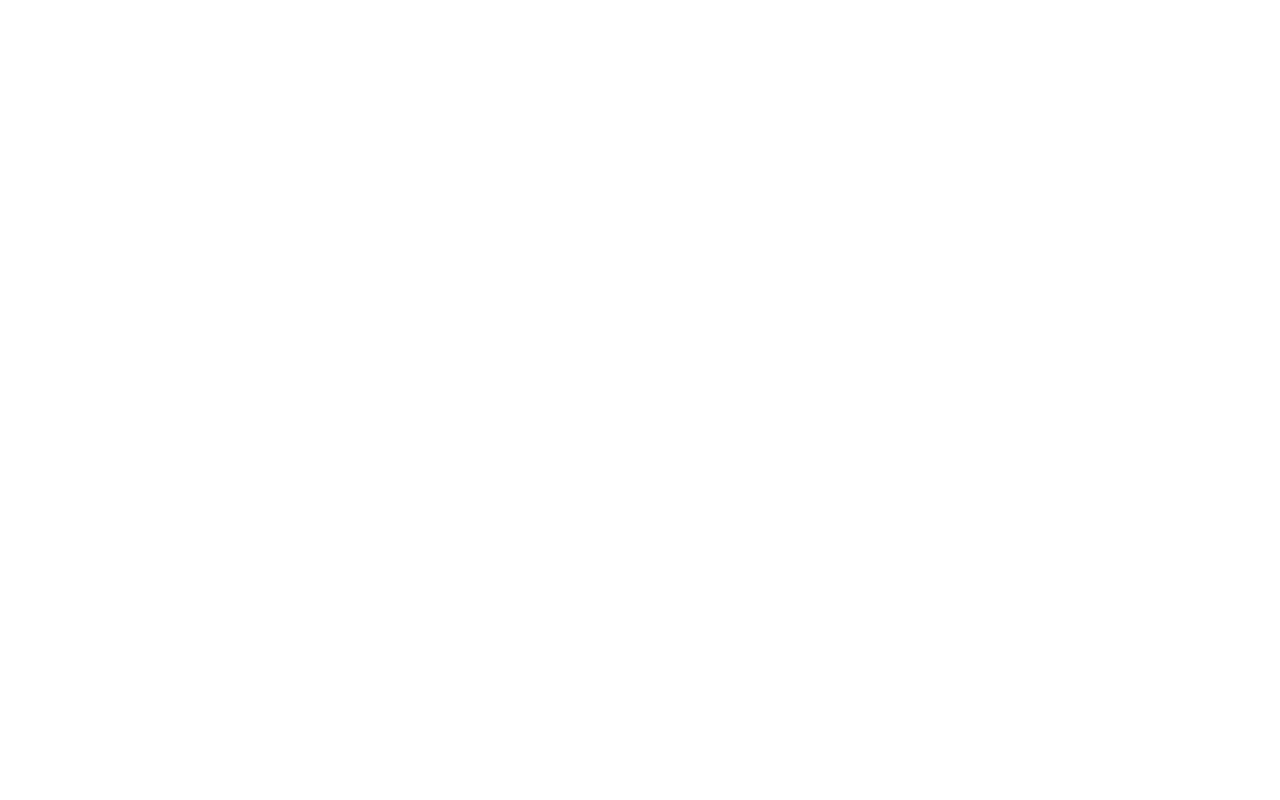
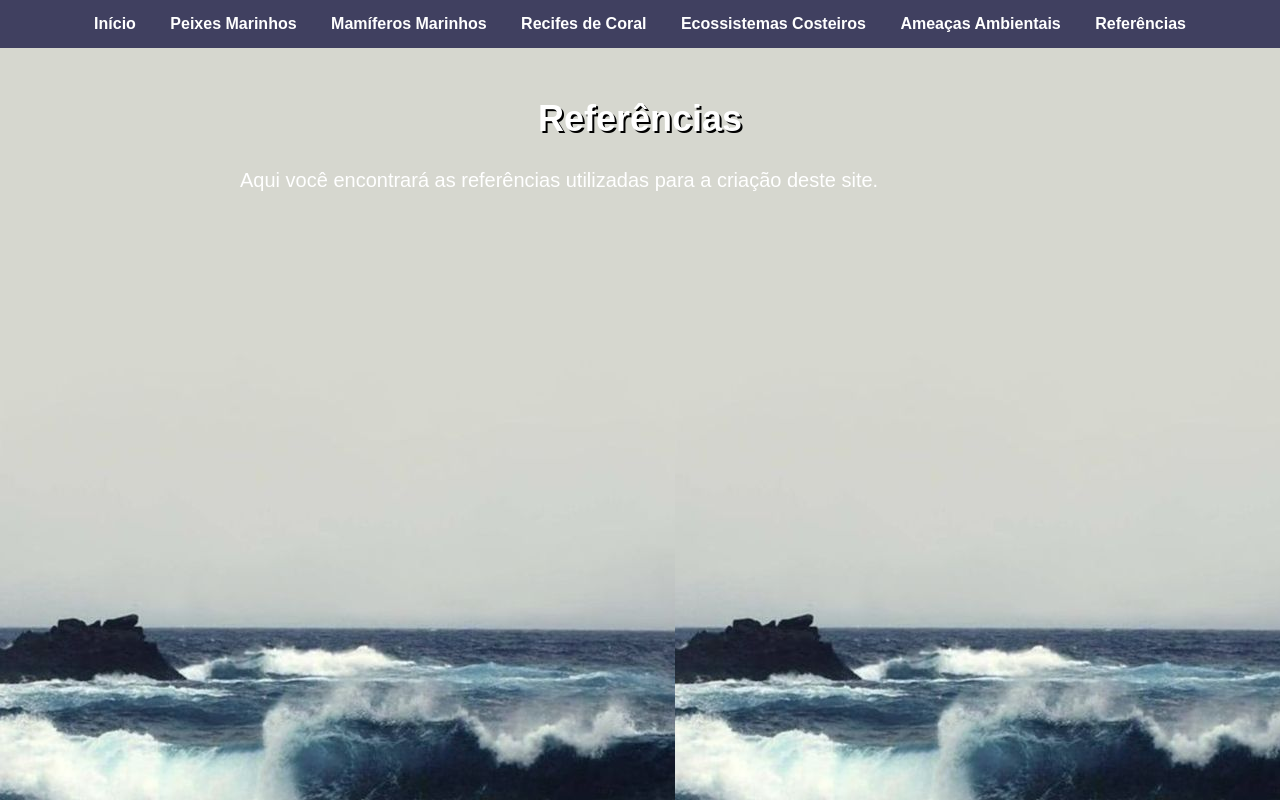
Before and after one commit to AnnikAlice/Robson-Marinho, a plain HTML site: page referencias.html in a window 1280 px wide. Drawn offline with Linux system fonts and the light colour scheme.

Commit message:
Atualiza imagens de fundo das páginas

```diff
--- a/referencias.html
+++ b/referencias.html
@@ -0,0 +1,54 @@
+<!DOCTYPE html>
+<html lang="pt-BR">
+<head>
+  <meta charset="UTF-8" />
+  <title>Referências</title>
+  <style>
+    body {
+      background-image: url("images/referencias_background.jpg");
+      font-family: Arial, sans-serif;
+      color: #ffffff;
+      margin: 0; padding: 0;
+    }
+    nav {
+      background-color: rgba(0, 0, 50, 0.7);
+      text-align: center;
+      padding: 15px 0;
+    }
+    nav a {
+      margin: 0 15px;
+      text-decoration: none;
+      color: #ffffff;
+      font-weight: bold;
+      transition: color 0.3s;
+    }
+    nav a:hover { color: #90e0ef; }
+    h1 {
+      text-align: center; margin-top: 50px;
+      font-size: 36px; text-shadow: 2px 2px #000;
+    }
+    p, ul {
+      max-width: 800px; margin: 20px auto;
+      font-size: 20px; line-height: 1.6; text-align: justify;
+    }
+  </style>
+</head>
+<body>
+  <nav>
+    <a href="index.html">Início</a>
+    <a href="peixes.html">Peixes Marinhos</a>
+    <a href="mamiferos.html">Mamíferos Marinhos</a>
+    <a href="recifes.html">Recifes de Coral</a>
+    <a href="ecossistemas.html">Ecossistemas Costeiros</a>
+    <a href="ameacas.html">Ameaças Ambientais</a>
+    <a href="referencias.html">Referências</a>
+  </nav>
+
+  <h1>Referências</h1>
+
+  <p>
+    Aqui você encontrará as referências utilizadas para a criação deste site.
+  </p>
+
+</body>
+</html>
```
Also changed, not shown: ameacas.html (+1 -1 lines), ecossistemas.html (+1 -1 lines), index.html (+1 -1 lines), mamiferos.html (+1 -1 lines), peixes.html (+1 -1 lines), recifes.html (+1 -1 lines), images/ameacas_background.jpg (added), images/ecossistemas_background.jpg (added), images/homepage_background.jpg (added), images/mamiferos_background.jpg (added), images/peixes_background.jpg (added), images/recifes_background.webp (added), images/referencias_background.jpg (added).
